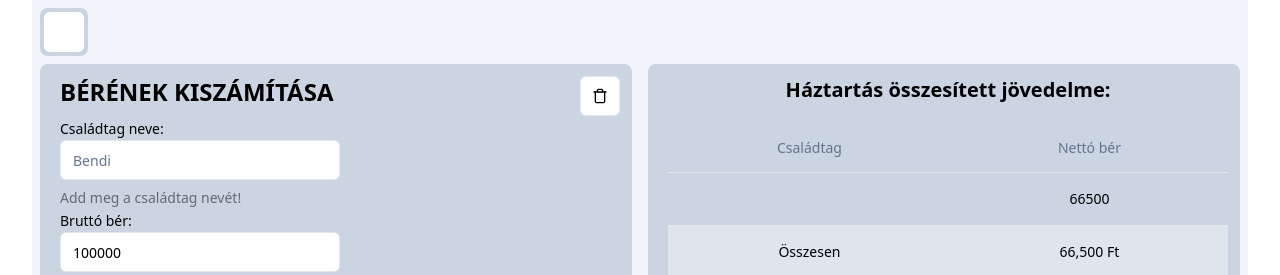
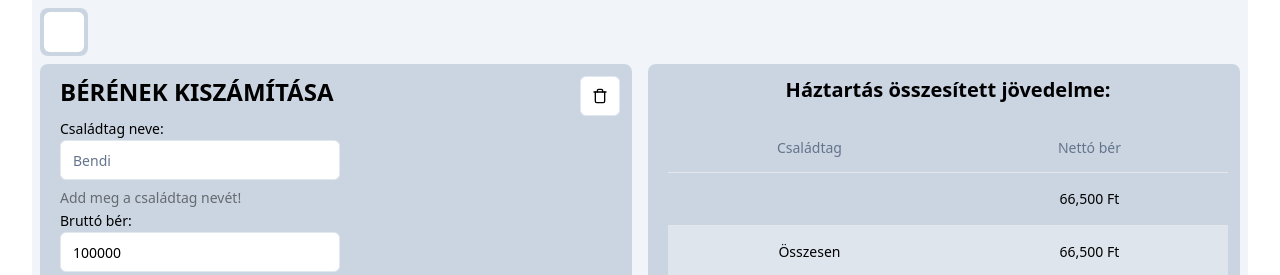
Before and after one commit to veresur/salarycalculator, a React (Vite) app: page / in a window 1280 px wide. Shown: the top 275 px of the page. Built offline with nearby package versions, Linux system fonts and the light colour scheme.

Commit message:
rounding

```diff
--- a/src/components/HouseholdSummary/HouseholdSummary.tsx
+++ b/src/components/HouseholdSummary/HouseholdSummary.tsx
@@ -34,7 +34,7 @@ export const HouseholdSummary :React.FunctionComponent<houseHoldSummaryProps>  =
 						return (
 							<TableRow key={person.id}>
 								<TableCell className="font-medium">{person.name}</TableCell>
-								<TableCell>{person.calcNet()}</TableCell>
+								<TableCell>{person.calcNet().toLocaleString().concat(' Ft')}</TableCell>
 							</TableRow>
 						)
 					})
```
